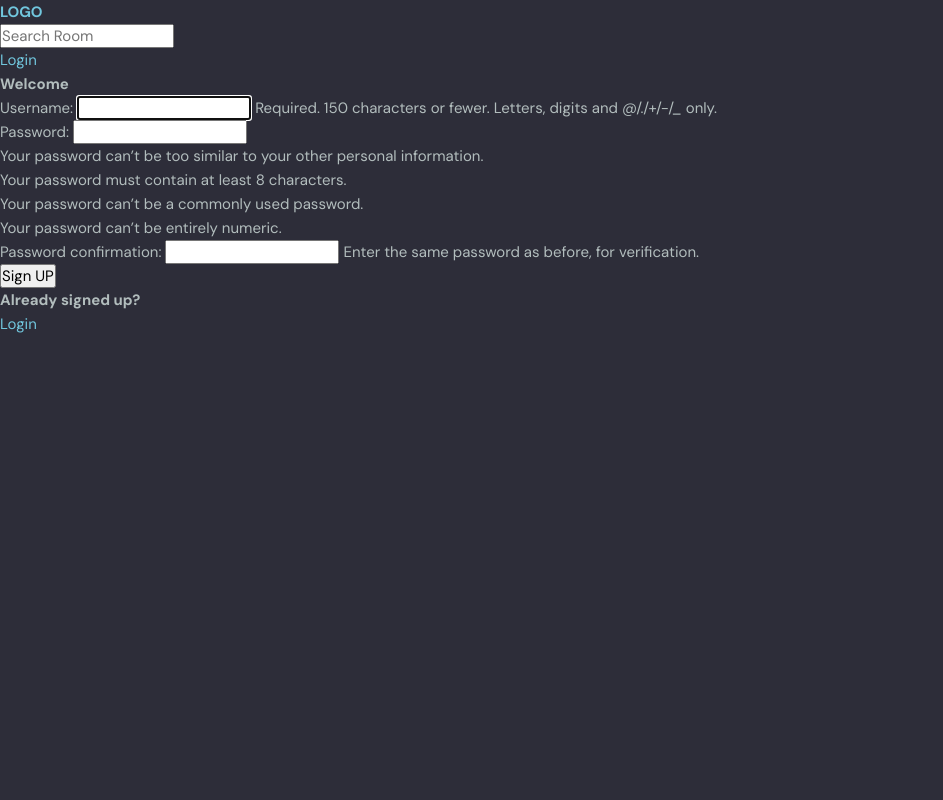
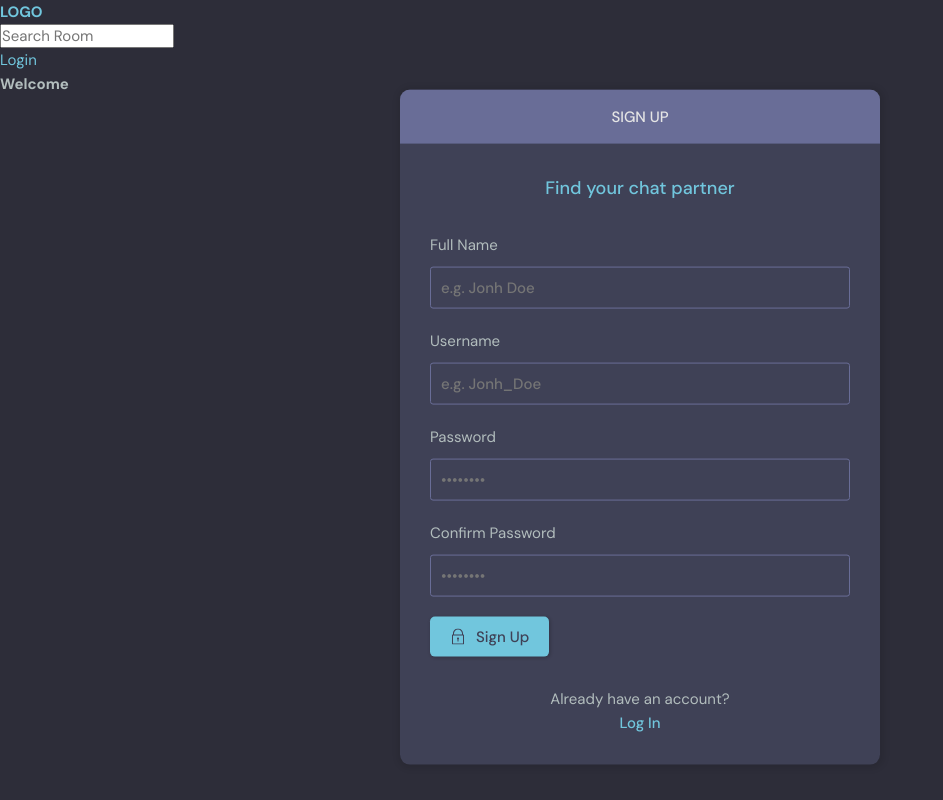
Before and after one commit to DevLarry/chatBuddy, a Django app: page /register in a window 1280 px wide. Shown: the whole page, without its empty margins (0-943 px from the left). Run offline with Django 4.2, Linux system fonts and the light colour scheme.

Commit message:
Login with register

```diff
--- a/baseApp/templates/base/register.html
+++ b/baseApp/templates/base/register.html
@@ -1,9 +1,83 @@
 {%extends 'main.html'%} {%block content%}
+<main class="auth layout">
+  <div class="container">
+    <div class="layout__box">
+      <div class="layout__boxHeader">
+        <div class="layout__boxTitle">
+          <h3>Sign up</h3>
+        </div>
+      </div>
+      <div class="layout__body">
+        <h2 class="auth__tagline">Find your chat partner</h2>
 
-<form action="" method="POST">
-  {%csrf_token%} {{form.as_p}}
-  <button type="submit">Sign UP</button>
-  <h2>Already signed up?</h2>
-  <a href="{%url 'login' %}">Login</a>
-</form>
+        <form class="form" method="POST" action="">
+          {%csrf_token%}
+          <div class="form__group form__group">
+            <label for="fullname">Full Name</label>
+            <input
+              id="fullname"
+              name="fullname"
+              type="text"
+              placeholder="e.g. Jonh Doe"
+            />
+          </div>
+          <div class="form__group form__group">
+            <label for="room_name">Username</label>
+            <input
+              id="username"
+              name="username"
+              type="text"
+              placeholder="e.g. Jonh_Doe"
+            />
+          </div>
+          <div class="form__group">
+            <label for="password">Password</label>
+            <input
+              id="password"
+              name="password"
+              type="password"
+              placeholder="&bull;&bull;&bull;&bull;&bull;&bull;&bull;&bull;"
+            />
+          </div>
+
+          <div class="form__group">
+            <label for="confirm_password">Confirm Password</label>
+            <input
+              id="confirm_password"
+              name="confirm_password"
+              type="password"
+              placeholder="&bull;&bull;&bull;&bull;&bull;&bull;&bull;&bull;"
+            />
+          </div>
+
+          <button class="btn btn--main" type="submit">
+            <svg
+              version="1.1"
+              xmlns="http://www.w3.org/2000/svg"
+              width="32"
+              height="32"
+              viewBox="0 0 32 32"
+            >
+              <title>lock</title>
+              <path
+                d="M27 12h-1v-2c0-5.514-4.486-10-10-10s-10 4.486-10 10v2h-1c-0.553 0-1 0.447-1 1v18c0 0.553 0.447 1 1 1h22c0.553 0 1-0.447 1-1v-18c0-0.553-0.447-1-1-1zM8 10c0-4.411 3.589-8 8-8s8 3.589 8 8v2h-16v-2zM26 30h-20v-16h20v16z"
+              ></path>
+              <path
+                d="M15 21.694v4.306h2v-4.306c0.587-0.348 1-0.961 1-1.694 0-1.105-0.895-2-2-2s-2 0.895-2 2c0 0.732 0.413 1.345 1 1.694z"
+              ></path>
+            </svg>
+
+            Sign Up
+          </button>
+        </form>
+
+        <div class="auth__action">
+          <p>Already have an account?</p>
+          <a href="{%url 'login' %}" class="btn btn--link">Log In</a>
+        </div>
+      </div>
+    </div>
+  </div>
+</main>
+
 {%endblock%}
```
Also changed, not shown: baseApp/templates/base/login_Register.html (+57 -9 lines).
